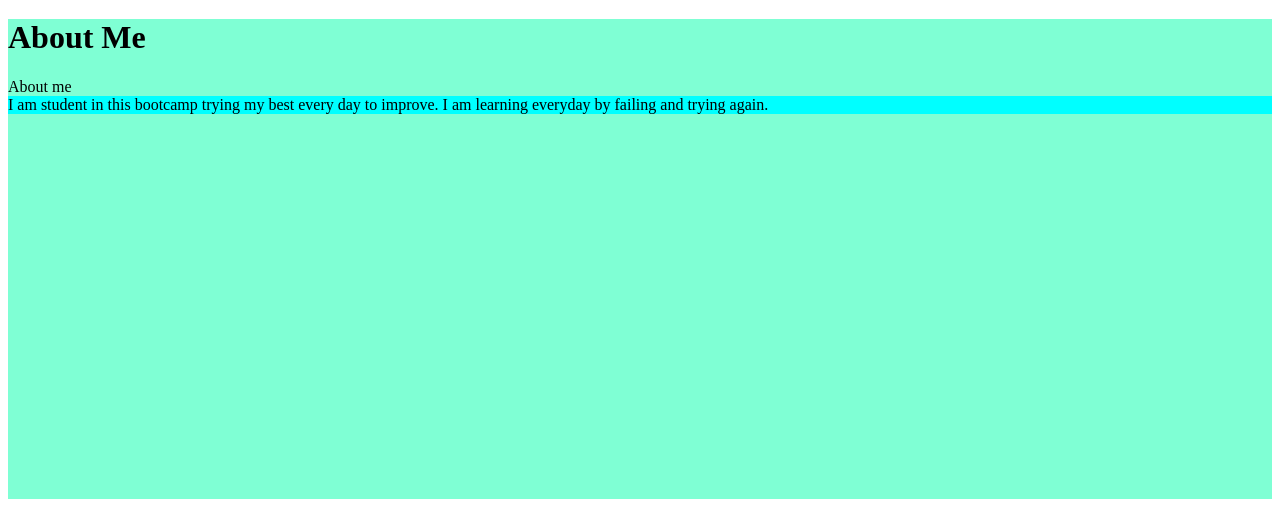
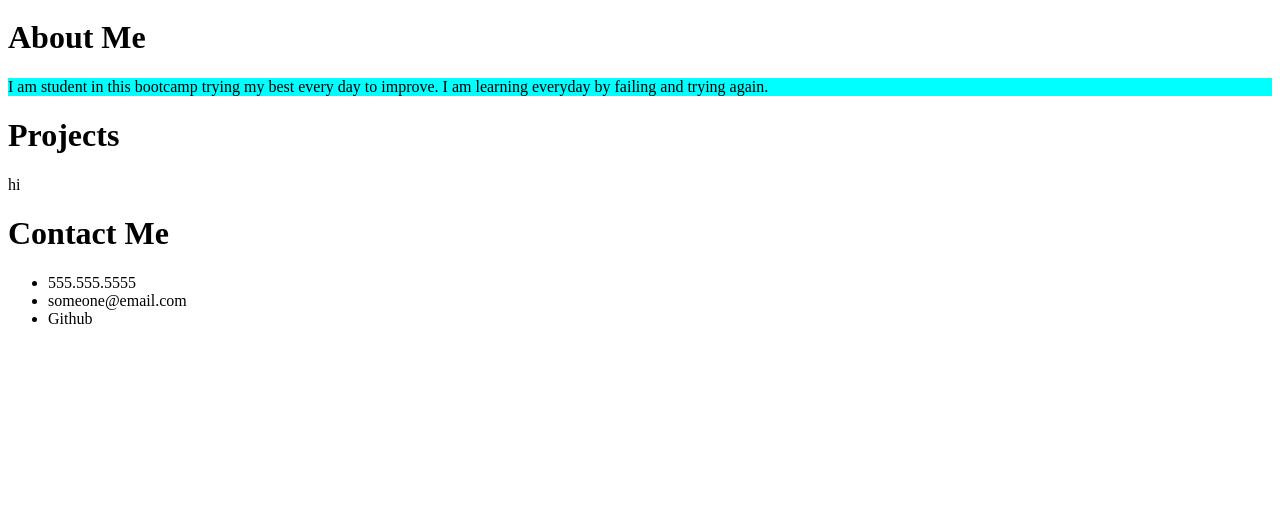
Before and after one commit to Zizzarivera/future_Portfolio, a plain HTML site: page index.html in a window 1280 px wide. Shown: the part 363-888 px from the top of the page. After the commit the page ends 800 px from the top, so only its background shows below. Drawn offline with Linux system fonts and the light colour scheme.

Commit message:
Update index.html
Connecting to what I have in studio code

```diff
--- a/index.html
+++ b/index.html
@@ -1,11 +1,14 @@
 <!DOCTYPE html>
 <html lang="en">
+
 <head>
     <meta charset="UTF-8">
     <meta name="viewport" content="width=device-width, initial-scale=1.0">
-    <link rel="stylesheet" href="./style.css"></link>
+    <link rel="stylesheet" href="./style.css">
+    </link>
     <title>portfolio</title>
 </head>
+
 <body>
     <div class="header">
         <h1 class="title"><strong>portfolio</strong></h1>
@@ -26,45 +29,38 @@
     </div>
 
 
-<div>
-<main class="main">
+    <main>
+        <div class="about-me-container">
             <h1>About Me</h1>
-    <div class="story_title_style">About me</div>
-    <div class="story_style">I am student in this bootcamp trying my best every day to improve. I am learning everyday by failing and trying again.  </div>
-
-
-
-
+            <p class="story_style">I am student in this bootcamp trying my best every day to improve. I am learning
+                everyday by failing and trying again.
+            </p>
         </div>
 
 
+        <div class="Projects-container">
+            <h1>Projects</h1>
+
+            <section class="Project-stlye">
+                <p>hi</p>
 
 
+            </section>
 
-
-
-
-
-
+        </div>
+    </main>
 
 
     <footer>
+        <div class="Contact-Me-container">
+            <h1>Contact Me</h1>
+            <ul class="list">
+                <li id="number">555.555.5555</li>
+                <li id="email">someone@email.com</li>
+                <li id="github">Github</li>
+            </ul>
+        </div>
+    </footer>
+</body>
 
-
-
-
-
-</footer>
-
-
-
-
-
-
-
-
-
-
-
-</body>
 </html>
```
Lines whose indentation alone changed are shown as unchanged.
